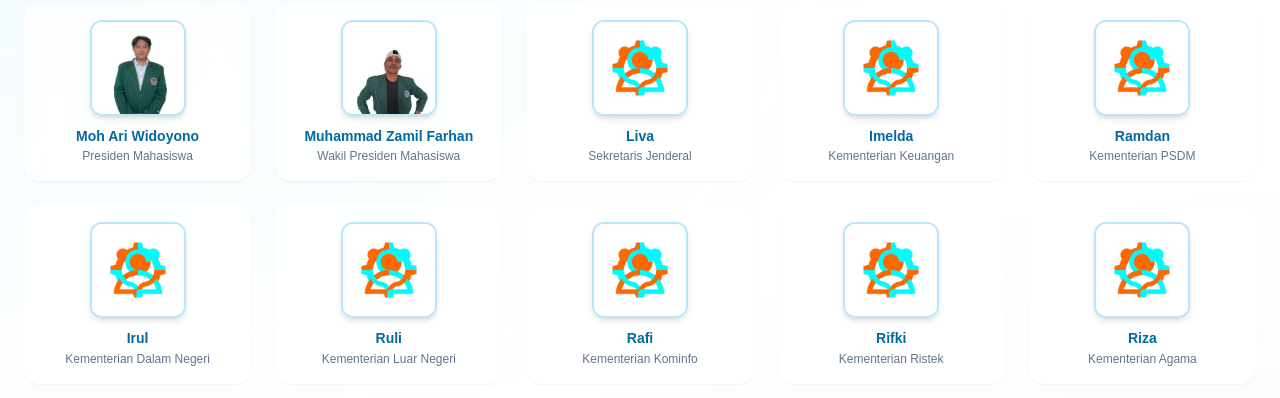
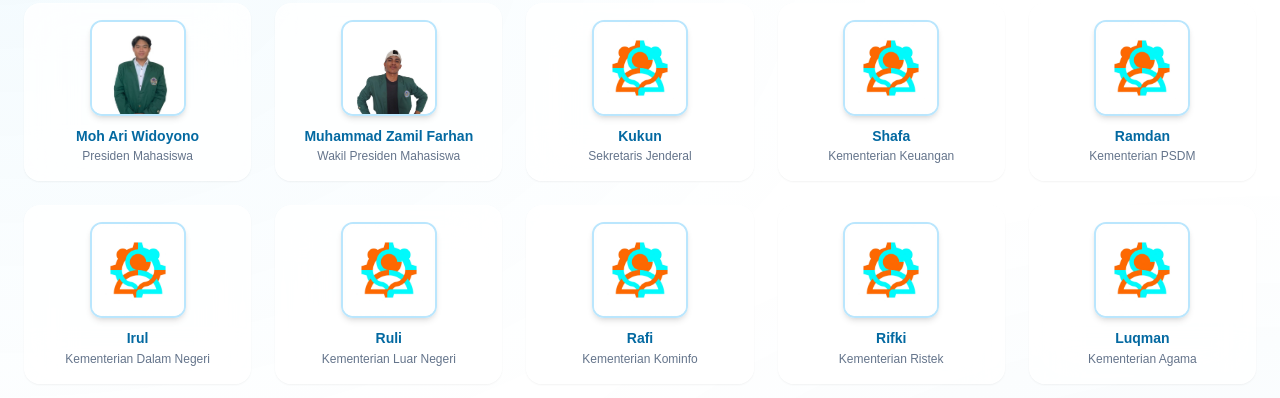
Before and after one commit to rfkhrmwnnn/bem-web, a Next.js app: page /about in a window 1280 px wide. Shown: the part 1660-2058 px from the top of the page. Built offline with nearby package versions, Linux system fonts and the light colour scheme.

Commit message:
Update page.tsx

```diff
--- a/app/about/page.tsx
+++ b/app/about/page.tsx
@@ -5,14 +5,14 @@ import Image from 'next/image'
 const strukturKabinet = [
   { jabatan: 'Presiden Mahasiswa', nama: 'Moh Ari Widoyono', foto: '/images/presma.png' },
   { jabatan: 'Wakil Presiden Mahasiswa', nama: 'Muhammad Zamil Farhan', foto: '/images/wapresma.png' },
-  { jabatan: 'Sekretaris Jenderal', nama: 'Liva', foto: '/images/sekjen.jpg' },
-  { jabatan: 'Kementerian Keuangan', nama: 'Imelda', foto: '/images/kemenkeu.jpg' },
+  { jabatan: 'Sekretaris Jenderal', nama: 'Kukun', foto: '/images/sekjen.jpg' },
+  { jabatan: 'Kementerian Keuangan', nama: 'Shafa', foto: '/images/kemenkeu.jpg' },
   { jabatan: 'Kementerian PSDM', nama: 'Ramdan', foto: '/images/psdm.jpg' },
   { jabatan: 'Kementerian Dalam Negeri', nama: 'Irul', foto: '/images/dagri.jpg' },
   { jabatan: 'Kementerian Luar Negeri', nama: 'Ruli', foto: '/images/menlu.jpg' },
   { jabatan: 'Kementerian Kominfo', nama: 'Rafi', foto: '/images/kominfo.jpg' },
   { jabatan: 'Kementerian Ristek', nama: 'Rifki', foto: '/images/ristek.jpg' },
-  { jabatan: 'Kementerian Agama', nama: 'Riza', foto: '/images/kemenag.jpg' },
+  { jabatan: 'Kementerian Agama', nama: 'Luqman', foto: '/images/kemenag.jpg' },
 ]
 
 const containerVariants = {
```
